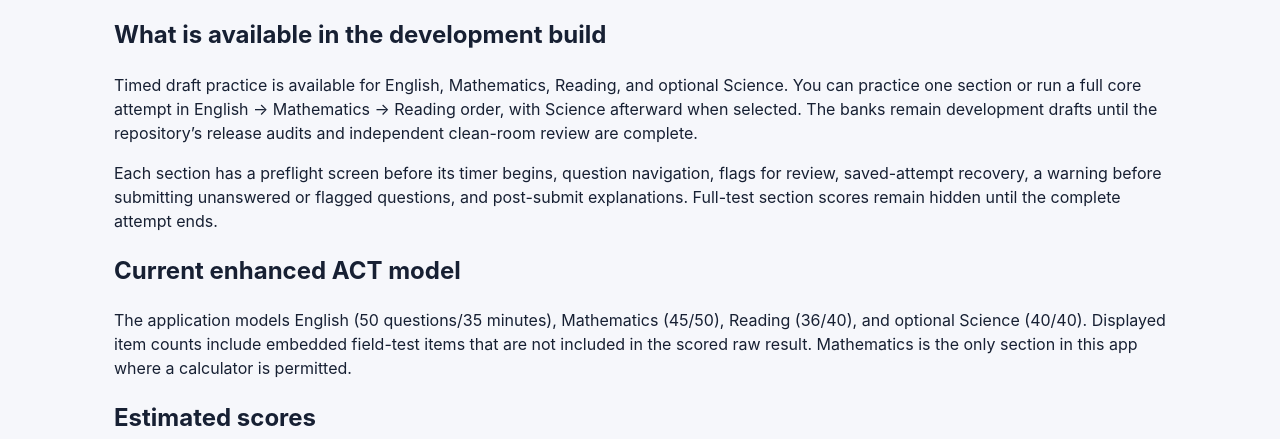
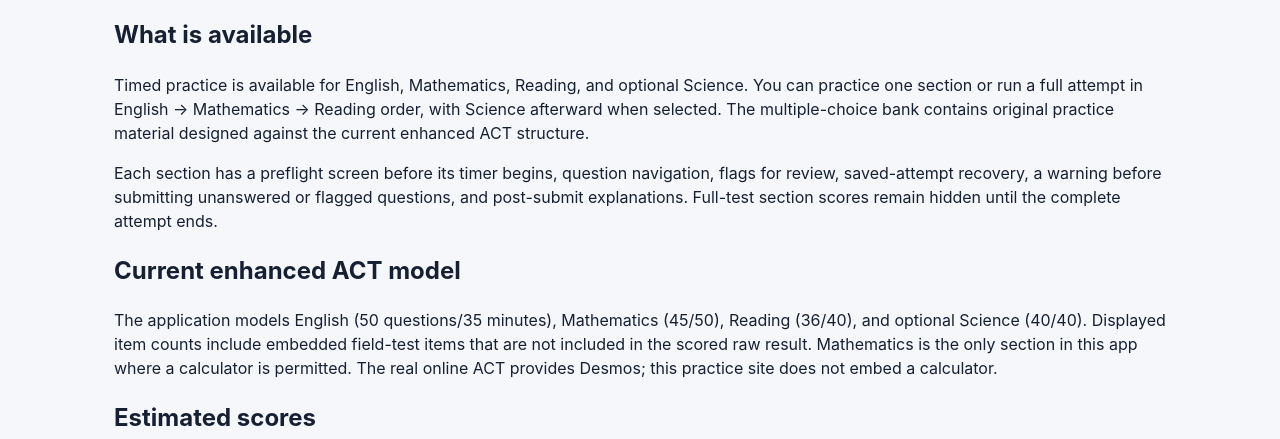
Before and after one commit to Erross/ACT-Exam-Practice, a website: page about.html in a window 1280 px wide. Shown: the part 361-800 px from the top of the page. Drawn offline with Linux system fonts and the light colour scheme.

Commit message:
Update About page for production release

```diff
--- a/about.html
+++ b/about.html
@@ -8,12 +8,12 @@
   <p class="eyebrow">About this project</p><h1>What this practice site does — and does not do.</h1>
   <p class="lede">This is a free, unofficial practice resource for the enhanced ACT. Questions, passages, and synthetic data sets are original practice material, not copied ACT test questions.</p>
 
-  <h2>What is available in the development build</h2>
-  <p>Timed draft practice is available for English, Mathematics, Reading, and optional Science. You can practice one section or run a full core attempt in English → Mathematics → Reading order, with Science afterward when selected. The banks remain development drafts until the repository’s release audits and independent clean-room review are complete.</p>
+  <h2>What is available</h2>
+  <p>Timed practice is available for English, Mathematics, Reading, and optional Science. You can practice one section or run a full attempt in English → Mathematics → Reading order, with Science afterward when selected. The multiple-choice bank contains original practice material designed against the current enhanced ACT structure.</p>
   <p>Each section has a preflight screen before its timer begins, question navigation, flags for review, saved-attempt recovery, a warning before submitting unanswered or flagged questions, and post-submit explanations. Full-test section scores remain hidden until the complete attempt ends.</p>
 
   <h2>Current enhanced ACT model</h2>
-  <p>The application models English (50 questions/35 minutes), Mathematics (45/50), Reading (36/40), and optional Science (40/40). Displayed item counts include embedded field-test items that are not included in the scored raw result. Mathematics is the only section in this app where a calculator is permitted.</p>
+  <p>The application models English (50 questions/35 minutes), Mathematics (45/50), Reading (36/40), and optional Science (40/40). Displayed item counts include embedded field-test items that are not included in the scored raw result. Mathematics is the only section in this app where a calculator is permitted. The real online ACT provides Desmos; this practice site does not embed a calculator.</p>
 
   <h2>Estimated scores</h2>
   <p>Section estimates use raw-to-scale conversion tables from two official enhanced ACT online practice tests. Because real ACT forms are equated independently, and because this site’s questions are unofficial, every result is explicitly labeled an estimate and shows the practice-form range where the official conversion tables differ.</p>
```
